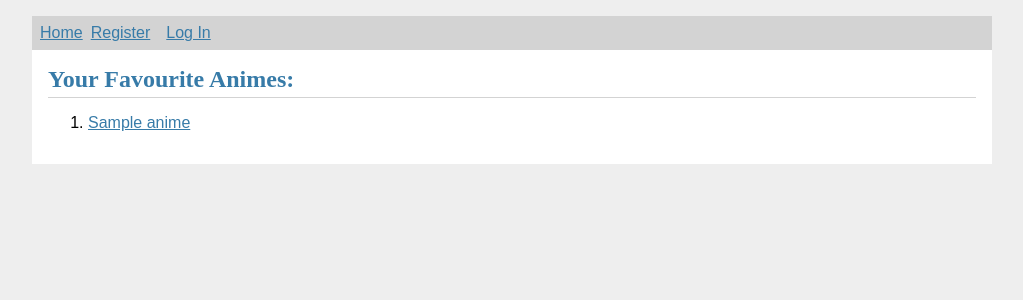
After one commit to Andrewtcr/Anime-Rec-Web-App, a Flask app: template templates/favorite_list.html in a window 1280 px wide. The commit adds this page. Shown: the top 300 px of the page, without its empty margins (128-1151 px from the left). Run offline with Flask 2, Linux system fonts and the light colour scheme; the template is opened without the code that fills it: most values are stand-ins (such as "Sample title", 1, 10 or a date in 2020); parts of the project's set-up code (start-up, migrations or seed data) failed here and were passed over.

Commit message:
Added favorite / view favorite functionality for logged-in users.

```diff
--- a/server.py
+++ b/server.py
@@ -205,6 +205,25 @@ def rate():
   flash(msg)
   return redirect('anime?anime_id={}'.format(anime_id))
 
+@app.route('/favorite', methods=['POST'])
+def favorite():
+  anime_id = str(request.form['anime_id'])
+  name = str(request.form['name'])
+
+  msg = 'Added to your favorites list!'.format(name)
+
+  # update ratings in rates
+  if g.conn.execute(
+      'SELECT account_id FROM favourite_anime WHERE anime_id = %s AND account_id = %s', anime_id,
+      g.account['account_id']
+    ).fetchone() is None:
+    g.conn.execute(
+      'INSERT INTO favourite_anime VALUES (%s, %s)', g.account['account_id'], anime_id
+    )
+
+  flash(msg)
+  return redirect('anime?anime_id={}'.format(anime_id))
+
 @app.route('/write', methods=('GET', 'POST'))
 def write():
     if request.method == 'POST':
@@ -350,6 +369,15 @@ def lookup():
 
   return redirect('index')
 
+@app.route('/view_favorites')
+def view_favourites():
+    account_id = session.get('account_id')
+    favoriteAnimes = g.conn.execute(
+            'SELECT anime_id, anime_name FROM anime NATURAL JOIN favourite_anime WHERE account_id = %s', account_id
+    ).fetchall()
+
+    return render_template('/favorite_list.html', favoriteAnimes=favoriteAnimes)
+
 if __name__ == "__main__":
   import click
 
--- a/templates/base.html
+++ b/templates/base.html
@@ -35,6 +35,7 @@
     {% if g.account %}
       <li><span>{{ g.account['email'] }}</span>
       <li><a href="logout">Log Out</a>
+      <li><a href="view_favorites">Favorite</a>
     {% else %}
       <li><a href="register">Register</a>
       <li><a href="login">Log In</a>
--- /dev/null
+++ b/templates/favorite_list.html
@@ -0,0 +1,15 @@
+{% extends 'base.html' %}
+
+{% block header %}
+  <h1>{% block title %}Your Favourite Animes:{% endblock %}</h1>
+{% endblock %}
+
+{% block content %}
+  <ol>
+    {% for anime in favoriteAnimes %}
+    <li>
+      <a href={{ "/anime?anime_id={}".format(anime[0]) }}>{{anime[1]}}</a>
+    </li>
+    {% endfor %}
+  </ol>
+{% endblock %}
```
Also changed, not shown: templates/anime.html (+9 -0 lines).
